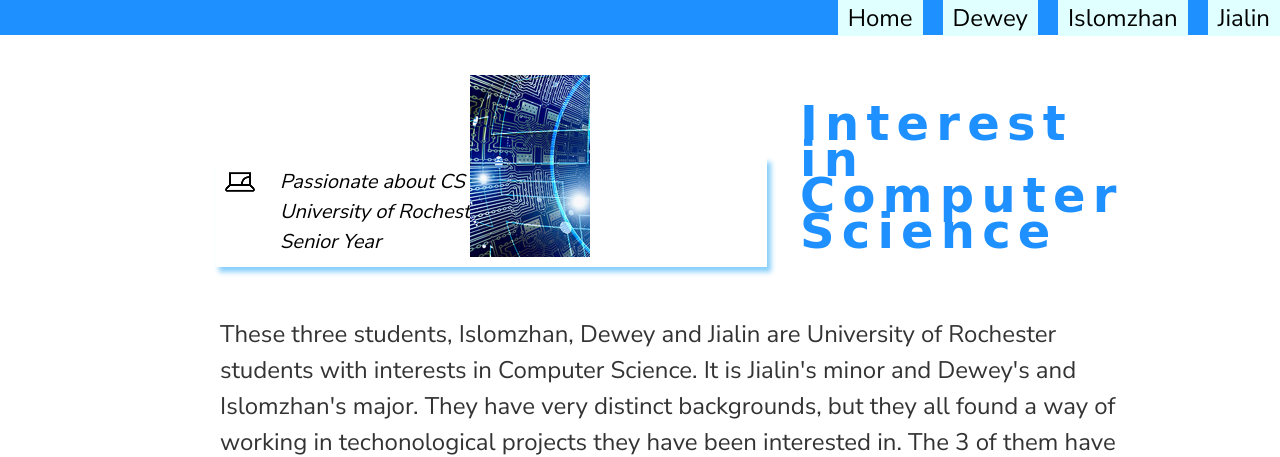
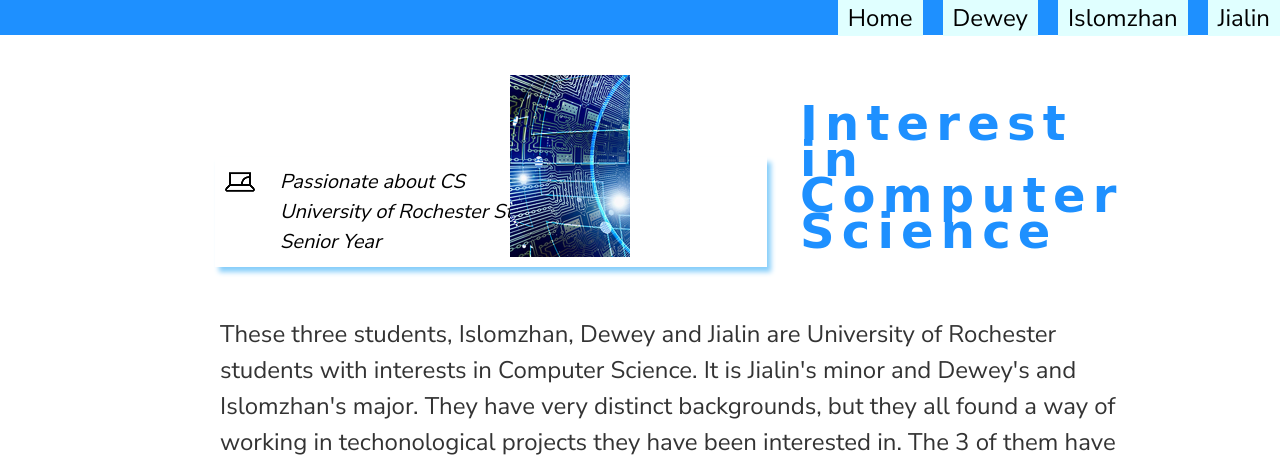
Before and after one commit to Junting0211/assignment03, a PHP site: page /index.php in a window 1280 px wide. Shown: the top 457 px of the page. Run offline with PHP 8.4, Linux system fonts and the light colour scheme; some web fonts are replaced.

Commit message:
Update styles.css

```diff
--- a/css/styles.css
+++ b/css/styles.css
@@ -55,7 +55,7 @@ header h1 {
 }
 header img {
     position: relative;
-	left: 40px;
+	left: 80px;
 	padding-top: 50px;
 	width: 24.99999%;;
 }
```
